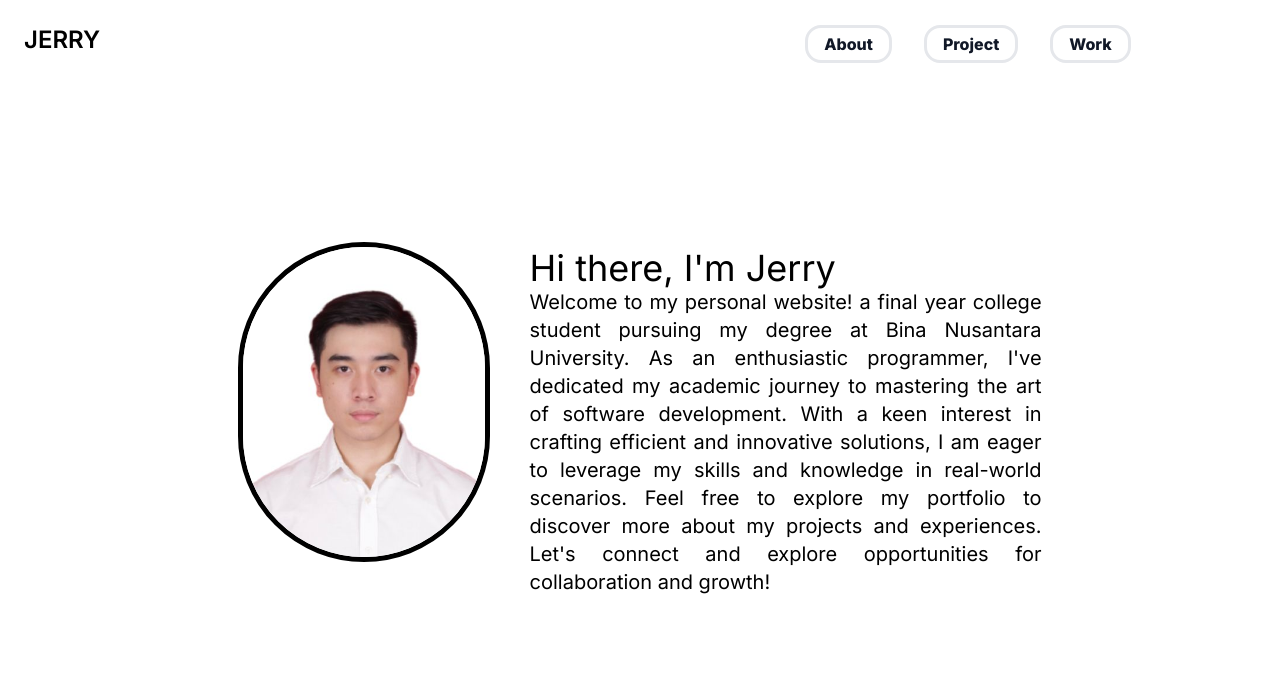
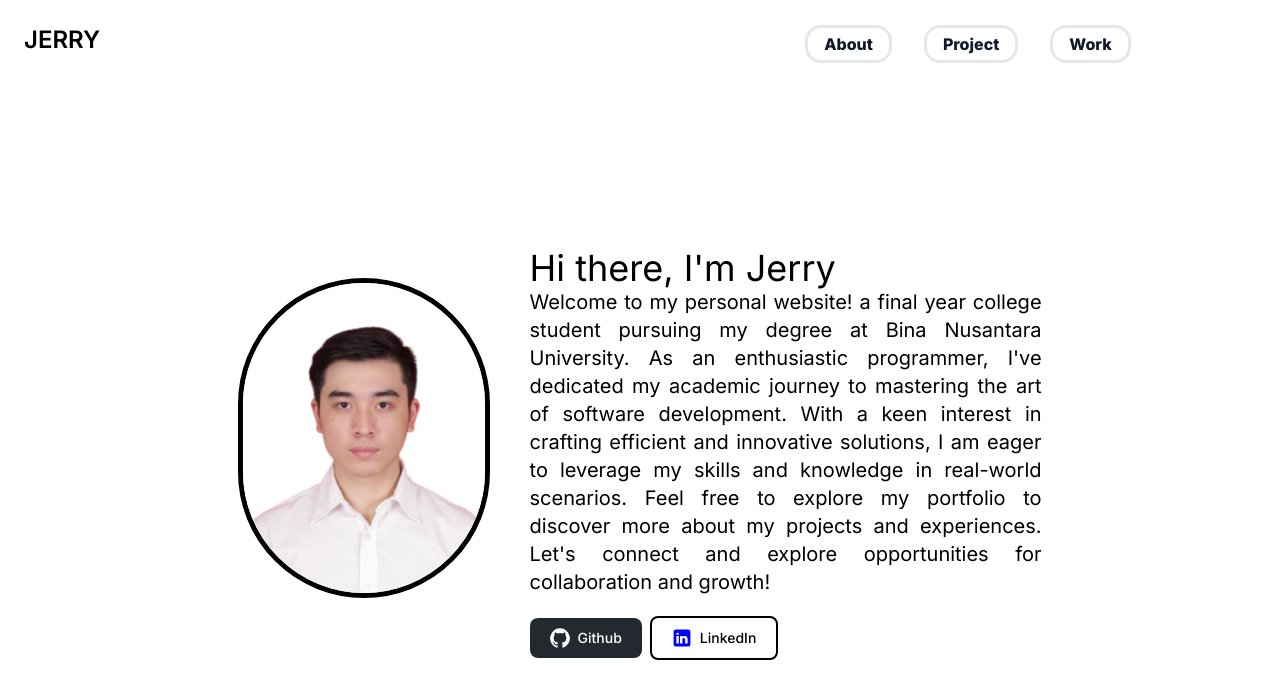
Before and after one commit to JXLK-dev/Jxlk-Website, a Next.js app: page / in a window 1280 px wide. Shown: the top 698 px of the page. Built offline with nearby package versions, Linux system fonts and the light colour scheme.

Commit message:
added social link website

```diff
--- a/app/components/IntroductionSection.tsx
+++ b/app/components/IntroductionSection.tsx
@@ -14,7 +14,7 @@ export const IntroductionSection = () => {
 
       transition: {
         ease: "easeIn",
-        delay: 0,
+        delay: 4,
         duration: 1,
       },
     },
@@ -30,7 +30,7 @@ export const IntroductionSection = () => {
 
       transition: {
         ease: "easeIn",
-        delay: 0,
+        delay: 4,
         duration: 1,
       },
     },
@@ -70,6 +70,49 @@ export const IntroductionSection = () => {
             growth!
           </p>
         </motion.div>
+        <motion.div className="mt-5">
+          <a
+            href="https://www.github.com/jxlk-dev"
+            initial="hidden"
+            animate="show"
+            variants={introParagraph}
+            type="button"
+            class="text-white cursor-pointer bg-[#24292F] hover:bg-[#24292F]/90 focus:ring-4 focus:outline-none focus:ring-[#24292F]/50 font-medium rounded-lg text-sm px-5 py-2.5 text-center inline-flex items-center me-2 mb-2 hover:animate-pulse"
+          >
+            <svg
+              className="w-5 h-5 me-2"
+              aria-hidden="true"
+              xmlns="http://www.w3.org/2000/svg"
+              fill="currentColor"
+              viewBox="0 0 20 20"
+            >
+              <path
+                fill-rule="evenodd"
+                d="M10 .333A9.911 9.911 0 0 0 6.866 19.65c.5.092.678-.215.678-.477 0-.237-.01-1.017-.014-1.845-2.757.6-3.338-1.169-3.338-1.169a2.627 2.627 0 0 0-1.1-1.451c-.9-.615.07-.6.07-.6a2.084 2.084 0 0 1 1.518 1.021 2.11 2.11 0 0 0 2.884.823c.044-.503.268-.973.63-1.325-2.2-.25-4.516-1.1-4.516-4.9A3.832 3.832 0 0 1 4.7 7.068a3.56 3.56 0 0 1 .095-2.623s.832-.266 2.726 1.016a9.409 9.409 0 0 1 4.962 0c1.89-1.282 2.717-1.016 2.717-1.016.366.83.402 1.768.1 2.623a3.827 3.827 0 0 1 1.02 2.659c0 3.807-2.319 4.644-4.525 4.889a2.366 2.366 0 0 1 .673 1.834c0 1.326-.012 2.394-.012 2.72 0 .263.18.572.681.475A9.911 9.911 0 0 0 10 .333Z"
+                clip-rule="evenodd"
+              />
+            </svg>
+            Github
+          </a>
+          <a
+            href="https://www.linkedin.com/in/jerry-developer"
+            initial="hidden"
+            animate="show"
+            variants={introParagraph}
+            type="button"
+            class="text-black border-2 border-black cursor-pointer bg-white hover:bg-white/90 focus:ring-4 focus:outline-none focus:ring-white/50 font-medium rounded-lg text-sm px-5 py-2.5 text-center inline-flex items-center me-2 mb-2 hover:animate-pulse"
+          >
+            <svg
+              xmlns="http://www.w3.org/2000/svg"
+              className="w-5 h-5 me-2"
+              fill="blue"
+              viewBox="0 0 50 50"
+            >
+              <path d="M41,4H9C6.24,4,4,6.24,4,9v32c0,2.76,2.24,5,5,5h32c2.76,0,5-2.24,5-5V9C46,6.24,43.76,4,41,4z M17,20v19h-6V20H17z M11,14.47c0-1.4,1.2-2.47,3-2.47s2.93,1.07,3,2.47c0,1.4-1.12,2.53-3,2.53C12.2,17,11,15.87,11,14.47z M39,39h-6c0,0,0-9.26,0-10 c0-2-1-4-3.5-4.04h-0.08C27,24.96,26,27.02,26,29c0,0.91,0,10,0,10h-6V20h6v2.56c0,0,1.93-2.56,5.81-2.56 c3.97,0,7.19,2.73,7.19,8.26V39z"></path>
+            </svg>
+            LinkedIn
+          </a>
+        </motion.div>
       </div>
     </div>
   );
```
